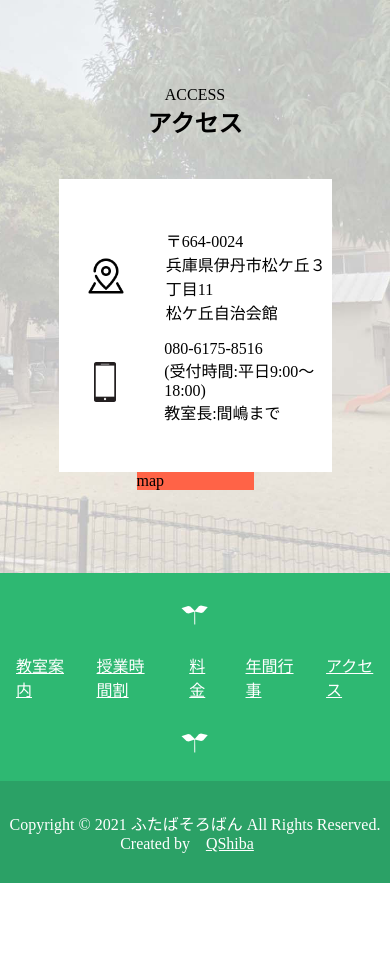
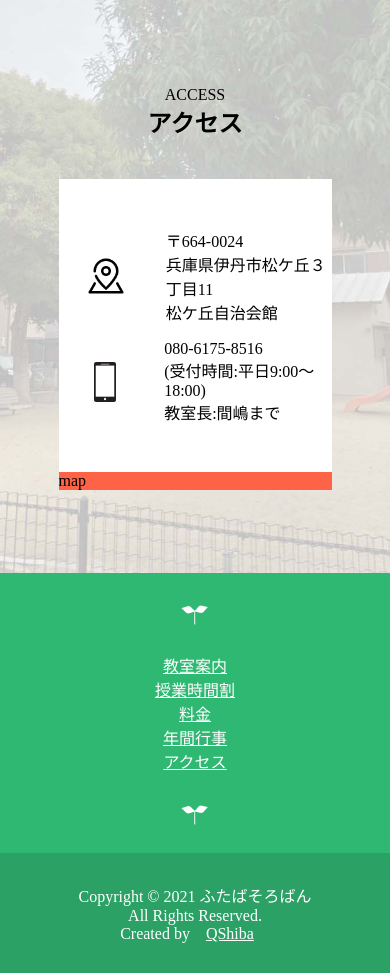
Before and after one commit to Queenshiba/Futaba, a website: page dist/index.html in a window 390 px wide. Shown: the part 3155-4128 px from the top of the page. Before the commit the page ends 4038 px from the top, so only its background shows below. Drawn offline with nearby package versions, Linux system fonts and the light colour scheme; some packages are replaced by stand-ins of ours; a web font is replaced by a local one.

Commit message:
made footer responsive

```diff
--- a/dist/index.html
+++ b/dist/index.html
@@ -193,8 +193,8 @@
             </div>
             <img src="./img/futaba-logo-white.png" alt="">
             <div class="copyright-wrap">
-                <p>Copyright © 2021 ふたばそろばん All Rights Reserved.
-                </p>
+                <p>Copyright © 2021 ふたばそろばん</p><p>All Rights Reserved.</p>
+
                 <p>Created by<a href="http://harukashibata.com">QShiba</a></p>
             </div>
         </div>
--- a/dist/style.css
+++ b/dist/style.css
@@ -397,6 +397,9 @@ a {
     .map-wrap {
         width: 70%;
     }
+    #maps {
+        width: 70%;
+    }
 }
 
 /* footer */
@@ -429,6 +432,7 @@ footer img {
 
 .copyright-wrap {
     color: white;
+    word-wrap: break-word;
     display: flex;
     flex-direction: column;
     align-items: center;
@@ -436,3 +440,9 @@ footer img {
     width: 100%;
     padding: 30px;
 }
+
+@media only screen and (max-width: 900px) {
+    .sitemaps-wrap {
+        flex-direction: column;
+    }
+}
```
